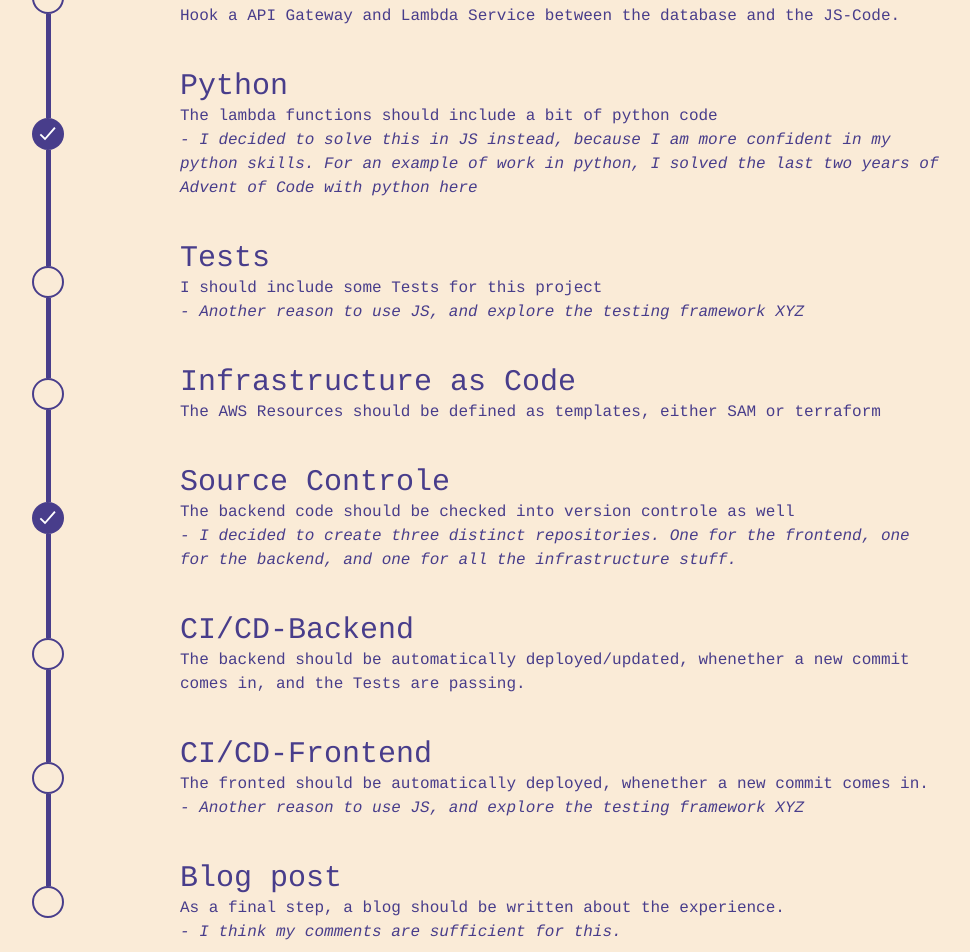
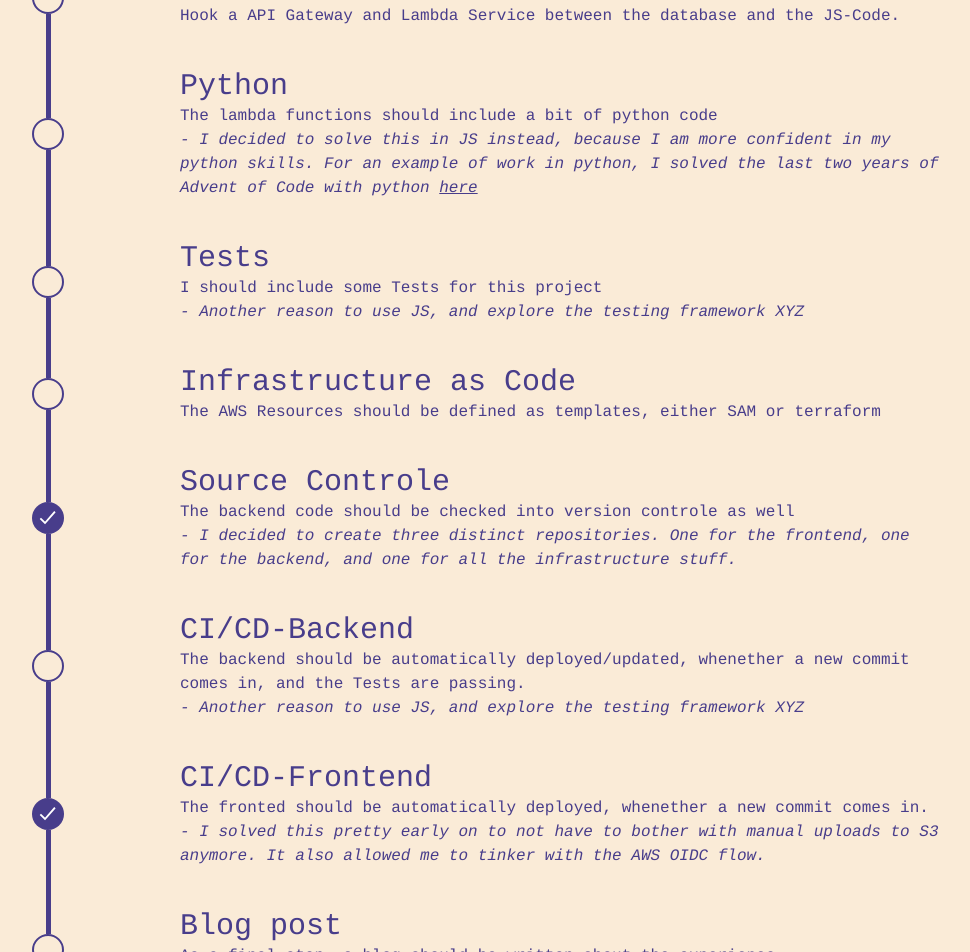
Before and after one commit to TobiasChen/toby-homepage, a React (Vite) app: page /challenge in a window 1280 px wide. Shown: the part 1300-2252 px from the top of the page, without its empty margins (208-1178 px from the left). Built offline with nearby package versions, Linux system fonts and the light colour scheme.

Commit message:
Updated Links

```diff
--- a/src/Challenge.tsx
+++ b/src/Challenge.tsx
@@ -19,23 +19,24 @@ const dummyJson: Array<ChallengeEntryInput> = [
     comment: "I skipped this step, cause paying 100 bucks for a certificate, I wont really need seems uneccessary" },
   { status: "done", title: "HTML", description: "The website should be written in HTML.",
    comment: <p className="italic">- The actual task requires creating the resume as HTML, but I couldnt find a design I liked. <br/>
-  Instead I created this website, my resume can be found <Link to={"/about"}>here</Link> or at <a href={"https://www.linkedin.com/in/tobias-chen-11b816214/"}>linkedin</a></p> },
+  Instead I created this website, my resume can be found <Link to={"/about"}>here</Link> or at <a href={"https://www.linkedin.com/in/tobias-chen-11b816214/" } rel="noopener noreferrer" target="_blank">linkedin</a></p> },
   { status: "done", title: "CSS", description: "The website should be styled with CSS", comment: "Done :D" },
-  { status: "wip", title: "Static Website", description: "The website should be deployed on Amazon S3.", comment: "" },
+  { status: "done", title: "Static Website", description: "The website should be deployed on Amazon S3.", comment: "" },
   { status: "notStarted", title: "HTTPS", description: "The website should use HTTPS for security.", comment: "" },
   { status: "wip", title: "DNS", description: "The website should have a proper domain name.", comment: "" },
   { status: "notStarted", title: "JavaScript", description: "The website should include a visitor counter to track and display how many people have accessed the site.", comment: "" },
   { status: "notStarted", title: "Database", description: "The visitor count should be retrieved and saved into a database.", comment: "" },
   {status :"notStarted", title :"API", description: "Hook a API Gateway and Lambda Service between the database and the JS-Code.", comment: ""},
-  { status: "done", title: "Python", description: `The lambda functions should include a bit of python code`, comment: "I decided to solve this in JS instead, because I am more confident in my python skills. For an example of work in python, I solved the last two years of Advent of Code with python here" },
+  { status: "notStarted", title: "Python", description: `The lambda functions should include a bit of python code`, comment: <p className="italic"> - I decided to solve this in JS instead, because I am more confident in my python skills. For an example of work in python, I solved the last two years of Advent of Code with python <a href={"https://github.com/TobiasChen/AdventOfCode" } rel="noopener noreferrer" target="_blank">here</a> </p>},
   { status: "notStarted", title: "Tests", description: "I should include some Tests for this project", comment: "Another reason to use JS, and explore the testing framework XYZ" },
   { status: "notStarted", title: "Infrastructure as Code", description: "The AWS Resources should be defined as templates, either SAM or terraform", comment: "" },
   { status: "done", title: "Source Controle", description: "The backend code should be checked into version controle as well", comment: "I decided to create three distinct repositories. One for the frontend, one for the backend, and one for all the infrastructure stuff." },
-  { status: "notStarted", title: "CI/CD-Backend", description: "The backend should be automatically deployed/updated, whenether a new commit comes in, and the Tests are passing.", comment: "" },
- { status: "notStarted", title: "CI/CD-Frontend", description: "The fronted should be automatically deployed, whenether a new commit comes in.", comment: "Another reason to use JS, and explore the testing framework XYZ" },
-{ status: "notStarted", title: "Blog post", description: "As a final step, a blog should be written about the experience.", comment: "I think my comments are sufficient for this." },
+  { status: "notStarted", title: "CI/CD-Backend", description: "The backend should be automatically deployed/updated, whenether a new commit comes in, and the Tests are passing.", comment: "Another reason to use JS, and explore the testing framework XYZ" },
+  { status: "done", title: "CI/CD-Frontend", description: "The fronted should be automatically deployed, whenether a new commit comes in.", comment: "I solved this pretty early on to not have to bother with manual uploads to S3 anymore. It also allowed me to tinker with the AWS OIDC flow." },
+{ status: "notStarted", title: "Blog post", description: "As a final step, a blog should be written about the experience.", comment: "I decided to use the comments on this page for this." },
 ]  ;
 
+const test = "home"
 
 export default function Challenge(prop: {title: string}) {
   const setTitle: (title: string) => void = useOutletContext();
--- a/src/Contact.tsx
+++ b/src/Contact.tsx
@@ -10,7 +10,7 @@ export default function Contact(prop: { title: string }) {
   return (
     <div className="main flex flex-col justify-center gap-4 grow ">
       <p className=" text-5xl text-center mb-5 font-normal">Shoot me a message</p>
-      <p className=" text-xl text-center">You can find me on <a href={"https://www.linkedin.com/in/tobias-chen-11b816214/"}>linkedin</a></p>
+      <p className=" text-xl text-center">You can find me on <a href={"https://www.linkedin.com/in/tobias-chen-11b816214/"} rel="noopener noreferrer" target="_blank">linkedin</a></p>
       <p className=" text-xl text-center">or pop me an email:</p>
       <p className=" text-xl text-center">tobias[at]chen[.]de</p>
     </div>
--- a/src/components/Footer.tsx
+++ b/src/components/Footer.tsx
@@ -6,7 +6,7 @@ function Footer(){
     return (
     <div className="flex items-baseline h-8">
         <div className="flex flex-row items-center gap-2">
-            <a href="https://github.com/TobiasChen/toby-homepage" target="_blank" className="flex items-center gap-1" >
+            <a href="https://github.com/TobiasChen/toby-homepage" rel="noopener noreferrer" target="_blank" className="flex items-center gap-1" >
                 <GithubSVG className="fill-default-color" width="24" height="24" viewBox="0 0 100 100"/>
                 <span className="inline-flex items-center min-h-full">code</span>
             </a>
```
